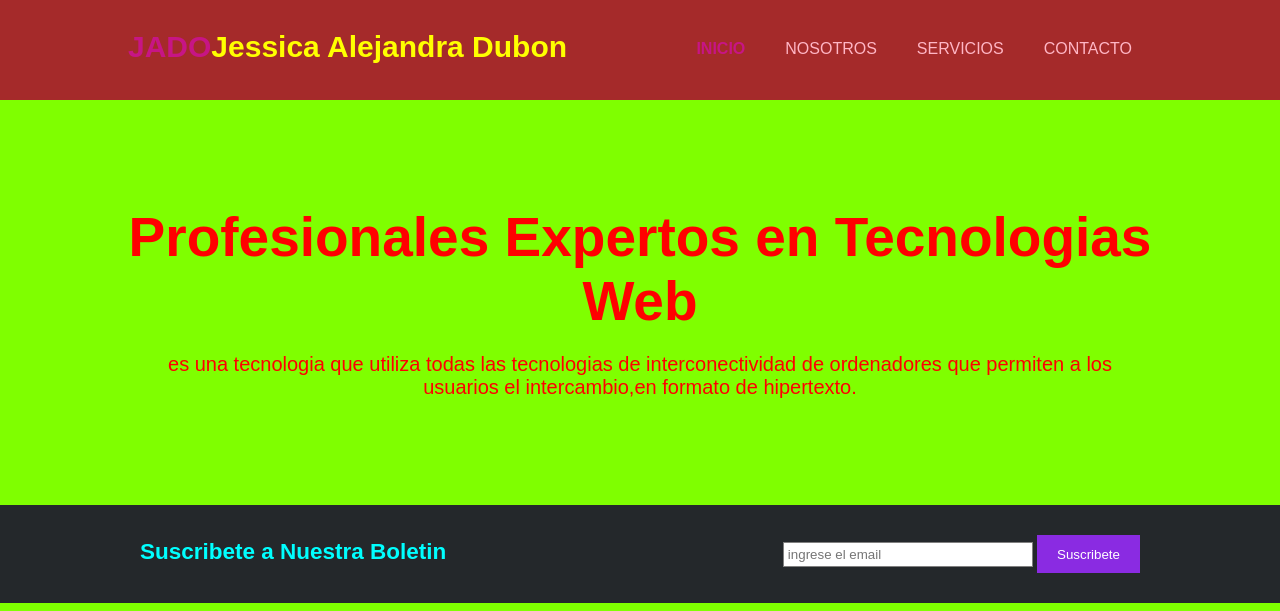
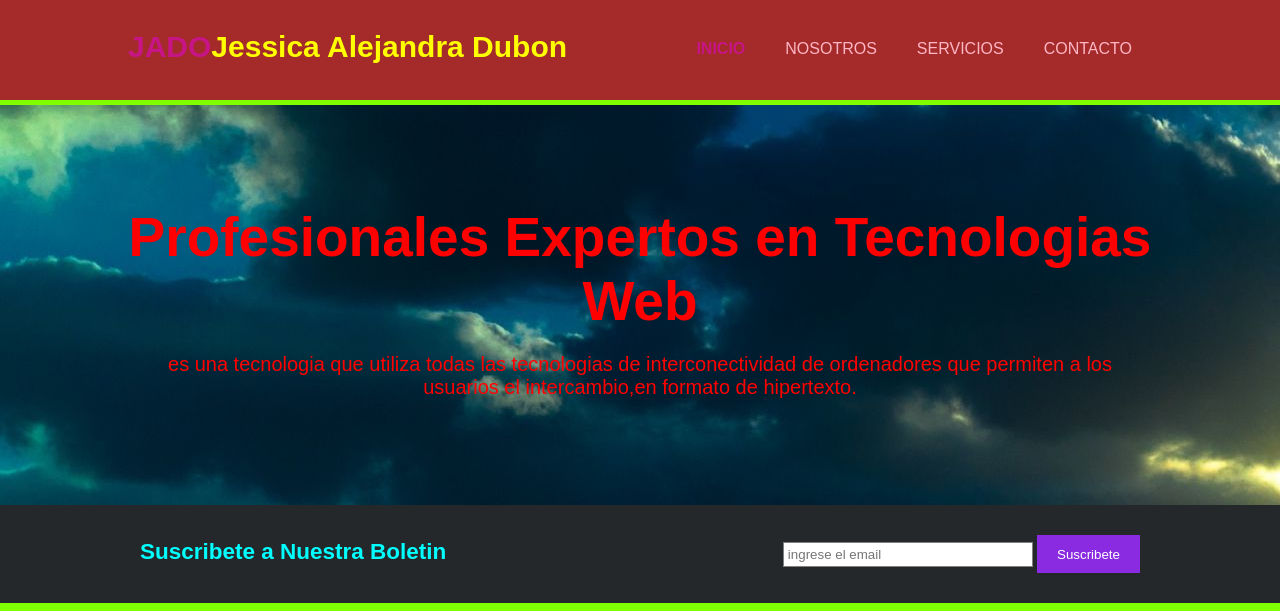
Before and after one commit to ale19-dub001/sitioweb, a plain HTML site: page index.html in a window 1280 px wide. Shown: the top 611 px of the page. Drawn offline with Linux system fonts and the light colour scheme.

Commit message:
Update estilos.css

```diff
--- a/css/estilos.css
+++ b/css/estilos.css
@@ -82,7 +82,7 @@ header a:hover{
 /* Cabecera con imagen */
 #cabecera{
   min-height:400px;
-  background:url('../img/fullhd.jpg') no-repeat 0 -400px;
+  background:url('../img/hd2.jpg') no-repeat 0 -400px;
   text-align:center;
   color:#ff0000;
 }
```
